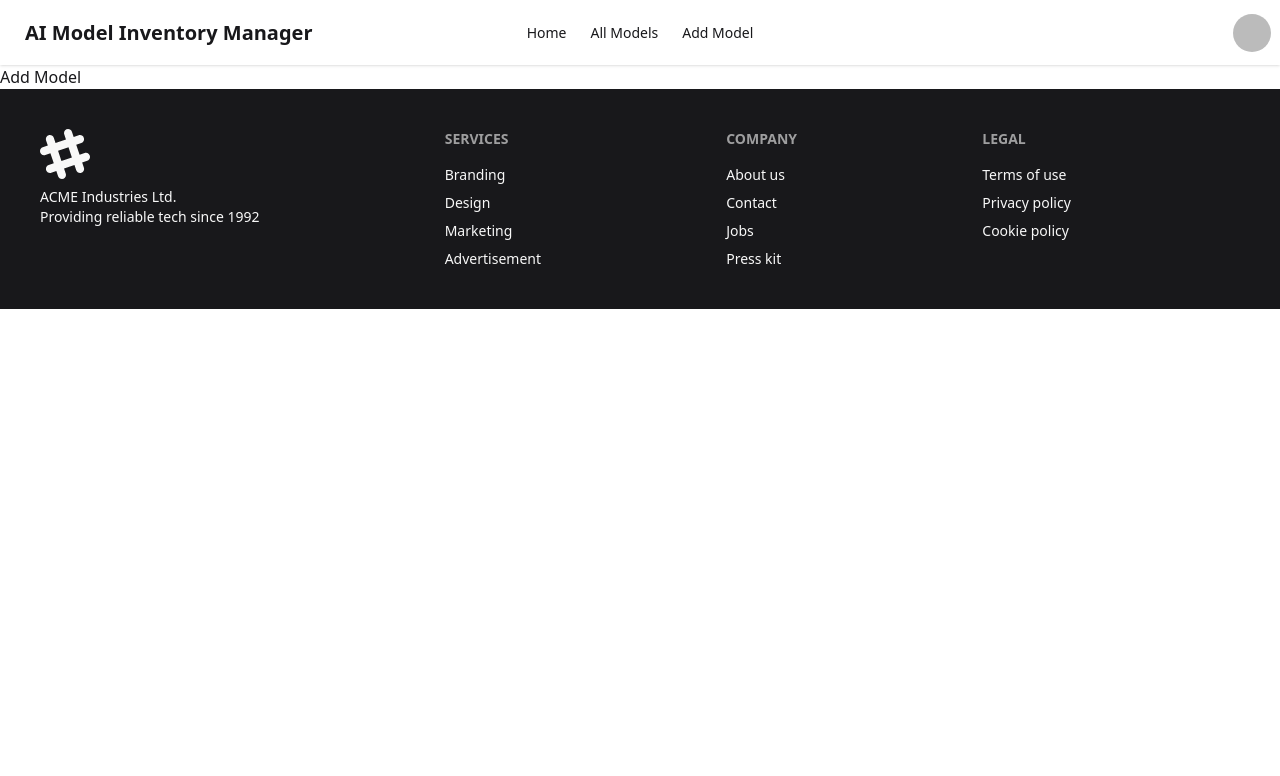
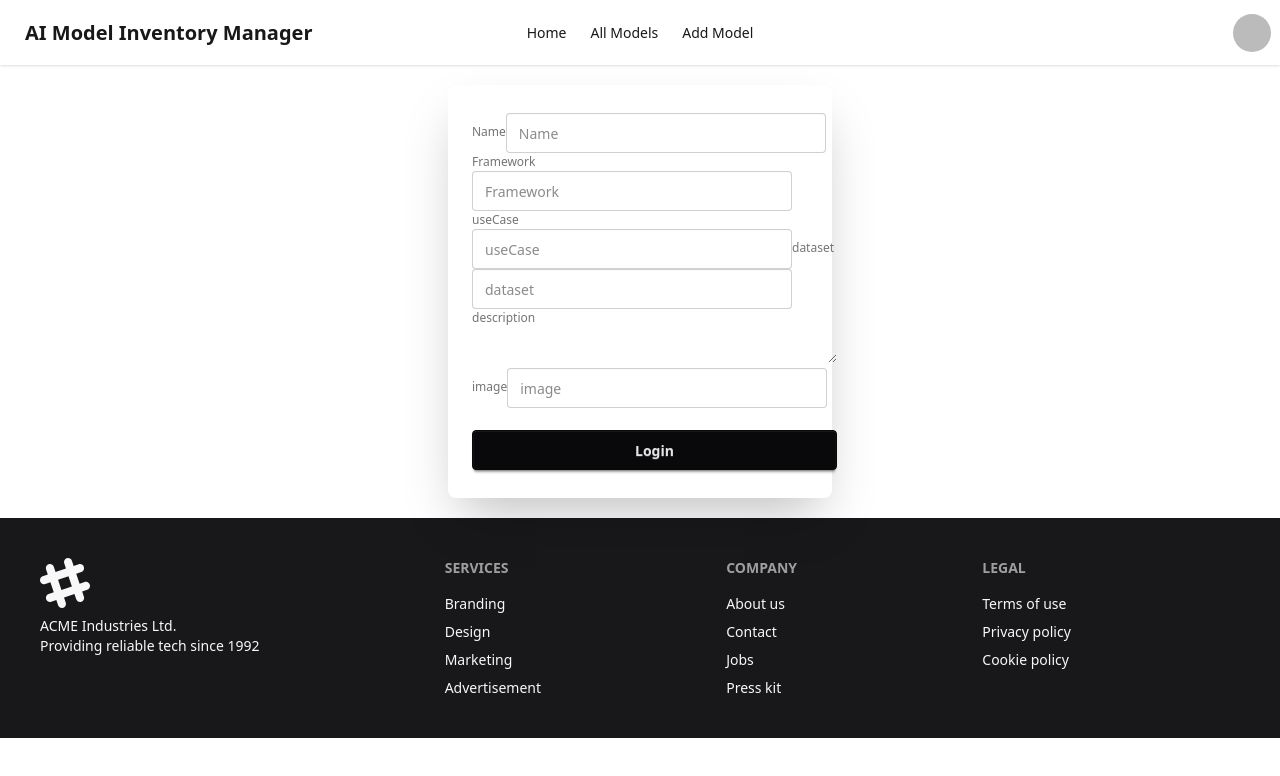
Before and after one commit to saidursayed/ai-model-inventory-manager-client, a React (Vite) app: page /add-model in a window 1280 px wide. Shown: the top 776 px of the page. Built offline with nearby package versions, Linux system fonts and the light colour scheme; no server answers; sample sign-in values are in the browser's storage.

Commit message:
add latest models, all models list and add model functionality

```diff
--- /dev/null
+++ b/src/components/ModelCard/ModelCard.jsx
@@ -0,0 +1,33 @@
+import React from "react";
+
+const ModelCard = ({model}) => {
+    const {name, image, framework, useCase, description} = model;
+  return (
+    <div>
+      <div className="card bg-base-100 shadow-sm rounded-none">
+        <figure className=" border-2 border-red-400">
+          <img
+            src={image}
+            alt="Shoes"
+            className="border-2 border-green-500"
+          />
+        </figure>
+        <div className="card-body">
+          <h2 className="card-title">{name}</h2>
+          <p>
+            {description}
+          </p>
+          <div className="card-actions justify-between">
+            <div className="badge badge-outline badge-secondary">{framework}</div>
+            <div className="badge badge-outline badge-secondary">{useCase}</div>
+          </div>
+          <div className="card-actions">
+            <button className="btn btn-primary w-full">View Details</button>
+          </div>
+        </div>
+      </div>
+    </div>
+  );
+};
+
+export default ModelCard;
--- a/src/components/Navbar/Navbar.jsx
+++ b/src/components/Navbar/Navbar.jsx
@@ -25,6 +25,7 @@ const Navbar = () => {
       })
       .catch((error) => {
         // toast.error(error.message);
+        console.log(error)
       });
   }
   return (
--- a/src/layouts/RootLayout.jsx
+++ b/src/layouts/RootLayout.jsx
@@ -6,7 +6,7 @@ import Footer from '../components/Footer/Footer';
 const RootLayout = () => {
     return (
         <div>
-            <div>
+            <div className='max-w-7xl mx-auto'>
                 <Navbar></Navbar>
                 <div>
                     <Outlet></Outlet>
--- a/src/pages/AddModel/AddModel.jsx
+++ b/src/pages/AddModel/AddModel.jsx
@@ -1,11 +1,68 @@
-import React from 'react';
+import React from "react";
+import useAuth from "../../hooks/useAuth";
 
 const AddModel = () => {
-    return (
-        <div>
-            Add Model
+    const {user} = useAuth();
+    const handleAddModel = (e) => {
+        e.preventDefault()
+        const form = e.target;
+        const addModelData = {
+            name: form.name.value,
+            framework: form.framework.value,
+            useCase: form.useCase.value,
+            dataset: form.dataset.value,
+            description: form.description.value,
+            image: form.image.value,
+            createdBy: user.email,
+            createdAt: new Date(),
+            purchased: 0
+        }
+        console.log(addModelData)
+        fetch('http://localhost:3000/add-model',{
+            method: "POST",
+            headers: {
+                "Content-Type": "application/json",
+            },
+            body: JSON.stringify(addModelData)
+        })
+        .then(res=>res.json())
+        .then(data=>{
+            console.log(data)
+        })
+        .catch(err=>{
+            console.log(err)
+        })
+    }
+  return (
+    <div className="my-5">
+      <div className="card bg-base-100 w-full max-w-sm mx-auto shrink-0 shadow-2xl">
+        <div className="card-body">
+          <form onSubmit={handleAddModel}>
+            <fieldset className="fieldset">
+              <div>
+                <label className="label">Name</label>
+                <input type="text" name="name" className="input" placeholder="Name" />
+                <label className="label">Framework</label>
+                <input type="text" name="framework" className="input" placeholder="Framework" />
+                <label className="label">useCase</label>
+                <input type="text" name="useCase" className="input" placeholder="useCase" />
+                <label className="label">dataset</label>
+                <input type="text" name="dataset" className="input" placeholder="dataset" />
+                <label className="label">description</label>
+                <br />
+                <textarea name="description" id="" cols={50}></textarea>
+                <br />
+                <label className="label">image</label>
+                <input type="text" name="image" className="input" placeholder="image" />
+
+              </div>
+              <button className="btn btn-neutral mt-4">Login</button>
+            </fieldset>
+          </form>
         </div>
-    );
+      </div>
+    </div>
+  );
 };
 
 export default AddModel;
--- a/src/pages/AllModels/AllModels.jsx
+++ b/src/pages/AllModels/AllModels.jsx
@@ -1,9 +1,16 @@
 import React from 'react';
+import { useLoaderData } from 'react-router';
+import ModelCard from '../../components/ModelCard/ModelCard';
 
 const AllModels = () => {
+    const data = useLoaderData();
+    console.log(data)
     return (
         <div>
-            All Models
+
+            <div className='grid grid-cols-3 gap-4'>
+                {data.map(model=><ModelCard key={model._id} model={model}></ModelCard>)}
+            </div>
         </div>
     );
 };
--- a/src/pages/Auth/Login.jsx
+++ b/src/pages/Auth/Login.jsx
@@ -46,7 +46,7 @@ const Login = () => {
     <div className="flex justify-center items-center m-0 my-5 md:my-10">
       <div className="card bg-base-100 w-full max-w-sm shrink-0 shadow-2xl px-3 py-6">
         <h2 className="font-semibold text-2xl md:text-3xl text-center">
-          Log in to your account
+          Login to AI Model Inventory Manager
         </h2>
         <p className="text-gray-500 text-center font-medium mt-2 text-sm ">
           Welcome back! Please enter your details.
@@ -112,7 +112,7 @@ const Login = () => {
 
           <p className="font-semibold text-gray-600 text-center text-xs pt-5">
             Dont’t Have An Account ?{" "}
-            <Link className="text-secondary" to="/signup">
+            <Link className="text-secondary" to="/register">
               Sign up
             </Link>
           </p>
--- a/src/pages/Auth/Registration.jsx
+++ b/src/pages/Auth/Registration.jsx
@@ -58,7 +58,7 @@ const Registration = () => {
     <div className="flex justify-center min-h-screen items-center my-5 md:my-10">
       <div className="card bg-base-100 w-full max-w-sm shrink-0 shadow-2xl px-3 py-6">
         <h2 className="font-semibold text-3xl text-center">
-          Create an account
+          Register for AI Model Inventory Manager
         </h2>
         <p className="text-gray-500 text-center font-medium mt-2 text-sm ">
           Join SkillSwap and start exchanging skills.
--- a/src/pages/Home/Home.jsx
+++ b/src/pages/Home/Home.jsx
@@ -1,9 +1,16 @@
 import React from 'react';
+import { useLoaderData } from 'react-router';
+import ModelCard from '../../components/ModelCard/ModelCard';
 
 const Home = () => {
+    const data = useLoaderData();
+    console.log(data)
     return (
         <div>
-            Home
+
+            <div className='grid grid-cols-3 gap-4'>
+                {data.map(model=><ModelCard key={model._id} model={model}></ModelCard>)}
+            </div>
         </div>
     );
 };
--- a/src/routes/routes.jsx
+++ b/src/routes/routes.jsx
@@ -19,10 +19,12 @@ const router = createBrowserRouter([
       {
         index: true,
         Component: Home,
+        loader: () => fetch('http://localhost:3000/latest-models')
       },
       {
         path: "/models",
         element: <AllModels></AllModels>,
+        loader: () => fetch('http://localhost:3000/models')
       },
       {
         path: "/add-model",
@@ -31,6 +33,7 @@ const router = createBrowserRouter([
             <AddModel></AddModel>
           </PrivateRoute>
         ),
+
       },
       {
         path: "/models/:id",
```
